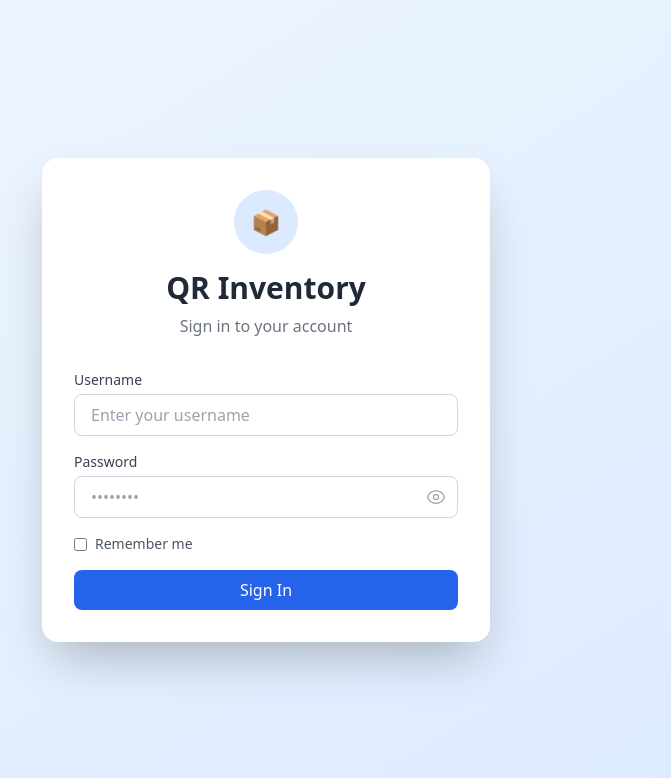
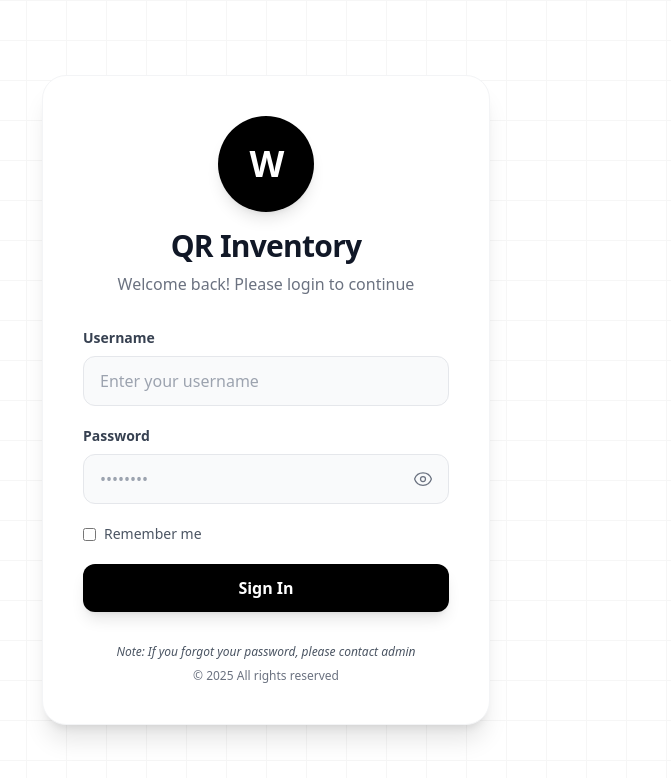
Before and after one commit to manoj0727/Inventory-management, a React (Vite) app in the folder client/: page /login in a window 1280 px wide. Shown: the top 778 px of the page, without its empty margins (374-1045 px from the left). Built offline with nearby package versions, Linux system fonts and the light colour scheme; no server answers; what subscriptions-transport-ws would draw is missing.

Commit message:
update change

```diff
--- a/client/src/pages/Login.tsx
+++ b/client/src/pages/Login.tsx
@@ -35,28 +35,43 @@ export default function Login() {
   }
 
   return (
-    <div className="min-h-screen flex items-center justify-center bg-gradient-to-br from-primary-50 to-primary-100 px-4 py-8">
-      <div className="bg-white p-6 sm:p-8 rounded-2xl shadow-2xl w-full max-w-md">
+    <div className="min-h-screen flex items-center justify-center bg-white relative overflow-hidden">
+      {/* Grid Background Pattern */}
+      <div
+        className="absolute inset-0 opacity-[0.03]"
+        style={{
+          backgroundImage: `
+            linear-gradient(#000 1px, transparent 1px),
+            linear-gradient(90deg, #000 1px, transparent 1px)
+          `,
+          backgroundSize: '40px 40px',
+        }}
+      />
+
+      {/* Login Card */}
+      <div className="relative bg-white p-6 sm:p-10 rounded-3xl shadow-xl border border-gray-100 w-full max-w-md mx-4">
         {/* Logo and Title */}
-        <div className="text-center mb-6 sm:mb-8">
-          <div className="inline-flex items-center justify-center w-14 h-14 sm:w-16 sm:h-16 bg-primary-100 rounded-full mb-3 sm:mb-4">
-            <span className="text-xl sm:text-2xl">📦</span>
+        <div className="text-center mb-8">
+          <div className="inline-flex items-center justify-center w-20 h-20 sm:w-24 sm:h-24 bg-black text-white rounded-full mb-4 shadow-lg relative">
+            <div className="text-3xl sm:text-4xl font-bold tracking-tighter">
+              W
+            </div>
           </div>
-          <h1 className="text-2xl sm:text-3xl font-bold text-gray-800">QR Inventory</h1>
-          <p className="text-gray-500 mt-2 text-sm sm:text-base">Sign in to your account</p>
+          <h1 className="text-2xl sm:text-3xl font-bold text-gray-900 tracking-tight">QR Inventory</h1>
+          <p className="text-gray-500 mt-2 text-sm sm:text-base">Welcome back! Please login to continue</p>
         </div>
 
         {/* Error Message */}
         {error && (
-          <div className="bg-red-50 text-red-600 p-3 rounded-lg mb-4 text-sm">
+          <div className="bg-red-50 border border-red-200 text-red-600 p-3 rounded-xl mb-6 text-sm animate-fade-in">
             {error}
           </div>
         )}
 
         {/* Login Form */}
-        <form onSubmit={handleSubmit} className="space-y-4">
+        <form onSubmit={handleSubmit} className="space-y-5">
           <div>
-            <label htmlFor="username" className="block text-sm font-medium text-gray-700 mb-1">
+            <label htmlFor="username" className="block text-sm font-semibold text-gray-700 mb-2">
               Username
             </label>
             <input
@@ -66,13 +81,13 @@ export default function Login() {
               value={formData.username}
               onChange={handleChange}
               required
-              className="w-full px-4 py-2 border border-gray-300 rounded-lg focus:ring-2 focus:ring-primary-500 focus:border-transparent"
+              className="w-full px-4 py-3 border border-gray-200 rounded-xl focus:ring-2 focus:ring-black focus:border-transparent transition-all duration-200 bg-gray-50 focus:bg-white"
               placeholder="Enter your username"
             />
           </div>
 
           <div>
-            <label htmlFor="password" className="block text-sm font-medium text-gray-700 mb-1">
+            <label htmlFor="password" className="block text-sm font-semibold text-gray-700 mb-2">
               Password
             </label>
             <div className="relative">
@@ -83,26 +98,26 @@ export default function Login() {
                 value={formData.password}
                 onChange={handleChange}
                 required
-                className="w-full px-4 py-2 pr-10 border border-gray-300 rounded-lg focus:ring-2 focus:ring-primary-500 focus:border-transparent"
+                className="w-full px-4 py-3 pr-12 border border-gray-200 rounded-xl focus:ring-2 focus:ring-black focus:border-transparent transition-all duration-200 bg-gray-50 focus:bg-white"
                 placeholder="••••••••"
               />
               <button
                 type="button"
                 onClick={() => setShowPassword(!showPassword)}
-                className="absolute inset-y-0 right-0 flex items-center pr-3"
+                className="absolute inset-y-0 right-0 flex items-center pr-4 transition-opacity hover:opacity-70"
               >
                 {showPassword ? (
-                  <EyeSlashIcon className="h-5 w-5 text-gray-400" />
+                  <EyeSlashIcon className="h-5 w-5 text-gray-500" />
                 ) : (
-                  <EyeIcon className="h-5 w-5 text-gray-400" />
+                  <EyeIcon className="h-5 w-5 text-gray-500" />
                 )}
               </button>
             </div>
           </div>
 
-          <div className="flex items-center">
+          <div className="flex items-center justify-between">
             <label className="flex items-center">
-              <input type="checkbox" className="rounded border-gray-300 text-primary-600" />
+              <input type="checkbox" className="rounded border-gray-300 text-black focus:ring-black" />
               <span className="ml-2 text-sm text-gray-600">Remember me</span>
             </label>
           </div>
@@ -110,11 +125,29 @@ export default function Login() {
           <button
             type="submit"
             disabled={isLoading}
-            className="w-full bg-primary-600 text-white py-2 px-4 rounded-lg hover:bg-primary-700 transition-colors font-medium disabled:opacity-50 disabled:cursor-not-allowed"
+            className="w-full bg-black text-white py-3 px-4 rounded-xl hover:bg-gray-800 transition-all duration-200 font-semibold disabled:opacity-50 disabled:cursor-not-allowed transform hover:scale-[1.02] active:scale-[0.98] shadow-lg"
           >
-            {isLoading ? 'Signing in...' : 'Sign In'}
+            {isLoading ? (
+              <span className="flex items-center justify-center">
+                <svg className="animate-spin -ml-1 mr-3 h-5 w-5 text-white" xmlns="http://www.w3.org/2000/svg" fill="none" viewBox="0 0 24 24">
+                  <circle className="opacity-25" cx="12" cy="12" r="10" stroke="currentColor" strokeWidth="4"></circle>
+                  <path className="opacity-75" fill="currentColor" d="M4 12a8 8 0 018-8V0C5.373 0 0 5.373 0 12h4zm2 5.291A7.962 7.962 0 014 12H0c0 3.042 1.135 5.824 3 7.938l3-2.647z"></path>
+                </svg>
+                Signing in...
+              </span>
+            ) : 'Sign In'}
           </button>
         </form>
+
+        {/* Footer */}
+        <div className="mt-8 text-center space-y-2">
+          <p className="text-xs text-gray-600 italic">
+            Note: If you forgot your password, please contact admin
+          </p>
+          <p className="text-xs text-gray-500">
+            © 2025 All rights reserved
+          </p>
+        </div>
       </div>
     </div>
   )
--- a/client/tailwind.config.js
+++ b/client/tailwind.config.js
@@ -38,6 +38,7 @@ export default {
         'fade-in': 'fadeIn 0.5s ease-in-out',
         'slide-up': 'slideUp 0.3s ease-out',
         'spin-slow': 'spin 3s linear infinite',
+        'blob': 'blob 7s infinite',
       },
       keyframes: {
         fadeIn: {
@@ -47,6 +48,20 @@ export default {
         slideUp: {
           '0%': { transform: 'translateY(10px)', opacity: '0' },
           '100%': { transform: 'translateY(0)', opacity: '1' },
+        },
+        blob: {
+          '0%': {
+            transform: 'translate(0px, 0px) scale(1)',
+          },
+          '33%': {
+            transform: 'translate(30px, -50px) scale(1.1)',
+          },
+          '66%': {
+            transform: 'translate(-20px, 20px) scale(0.9)',
+          },
+          '100%': {
+            transform: 'translate(0px, 0px) scale(1)',
+          }
         }
       }
     },
```
